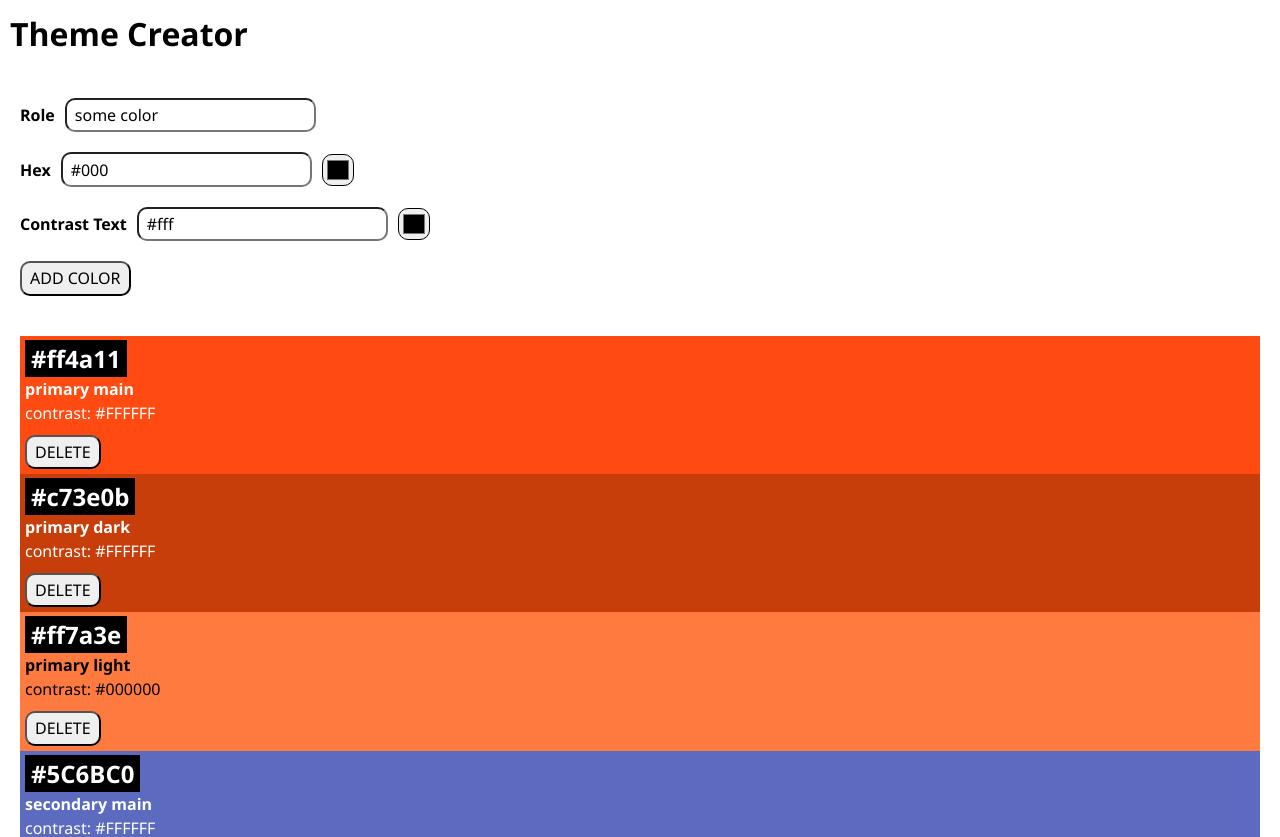
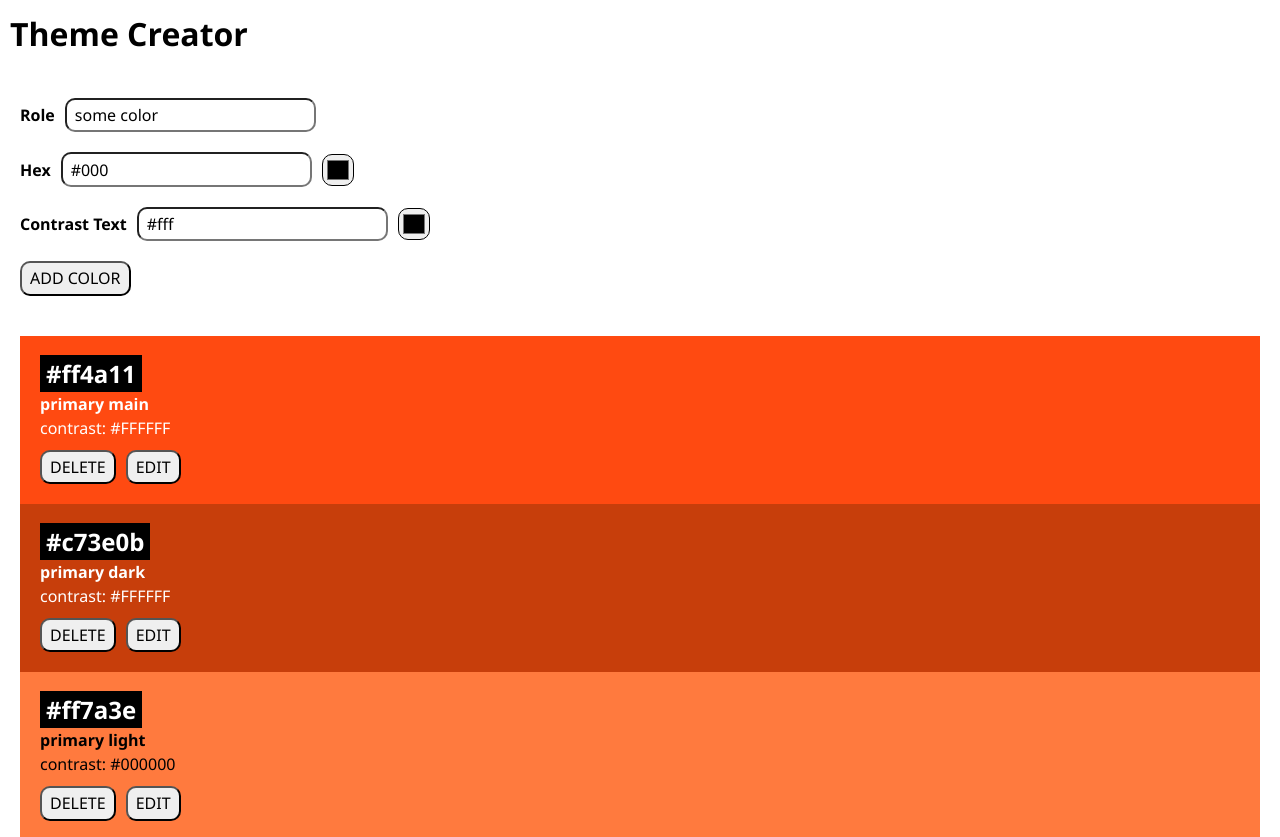
Before and after one commit to marcoh-dev/color-theme-app, a React (Vite) app: page / in a window 1280 px wide. Shown: the top 837 px of the page. Built offline with nearby package versions, Linux system fonts and the light colour scheme.

Commit message:
added feature to edit theme color

```diff
--- a/src/App.jsx
+++ b/src/App.jsx
@@ -7,9 +7,24 @@ import { useState } from "react";
 
 function App() {
   const [colors, setColors] = useState(initialColors);
+  const defaultColorData = {
+    role: "some color",
+    hex: "#000",
+    contrastText: "#fff",
+  };
 
   function handleFormSubmit(formData) {
     setColors([{ id: uid(), role: formData.role, hex: formData.hex, contrastText: formData.contrastText }, ...colors]);
+  }
+
+  function handleColorUpdate(formData) {
+    setColors(
+      colors.map((color) =>
+        color.id === formData.id
+          ? { ...color, hex: formData.hex, role: formData.role, contrastText: formData.contrastText }
+          : color,
+      ),
+    );
   }
 
   function handleColorDelete(colorId) {
@@ -19,7 +34,7 @@ function App() {
   return (
     <>
       <h1>Theme Creator</h1>
-      <ColorForm onSubmit={handleFormSubmit}></ColorForm>
+      <ColorForm onSubmit={handleFormSubmit} initialColorData={defaultColorData} submitLabel="add color"></ColorForm>
       <section className="color-themes">
         <ul className="color-theme">
           {colors.length == 0 ? (
@@ -37,6 +52,7 @@ function App() {
                 hex={color.hex}
                 contrastText={color.contrastText}
                 onDelete={handleColorDelete}
+                onUpdate={handleColorUpdate}
               />
             ))
           )}
--- a/src/Components/Color/Color.css
+++ b/src/Components/Color/Color.css
@@ -1,6 +1,6 @@
 .color-card {
   margin: 0px 10px;
-  padding: 5px;
+  padding: 20px;
   list-style: none;
 }
 
@@ -31,3 +31,7 @@
 .color-card__confirm {
   flex-basis: 100%;
 }
+
+.color-card__form {
+  margin: 40px 0px;
+}
--- a/src/Components/Color/Color.jsx
+++ b/src/Components/Color/Color.jsx
@@ -1,19 +1,40 @@
 import "./Color.css";
 import { useState } from "react";
+import ColorForm from "../ColorForm/ColorForm";
 
-export default function Color({ id, role, hex, contrastText, onDelete }) {
-  const [showDeleteConfirm, setShowDeleteConfirm] = useState(false);
+export default function Color({ id, role, hex, contrastText, onDelete, onUpdate }) {
+  const [isConfirmDeleteVisible, setIsConfirmDeleteVisible] = useState(false);
+  const [isEditFormVisible, setIsEditFormVisible] = useState(false);
+
+  const colorData = {
+    role: role,
+    hex: hex,
+    contrastText: contrastText,
+  };
 
   function handleConfirmDelete() {
     onDelete(id);
   }
 
-  function showConfirm() {
-    setShowDeleteConfirm(true);
+  function showConfirmDelete() {
+    setIsConfirmDeleteVisible(true);
   }
 
-  function hideConfirm() {
-    setShowDeleteConfirm(false);
+  function hideConfirmDelete() {
+    setIsConfirmDeleteVisible(false);
+  }
+
+  function handleUpdateForm(formData) {
+    setIsEditFormVisible(false);
+    onUpdate({ id: id, ...formData });
+  }
+
+  function showEditForm() {
+    setIsEditFormVisible(true);
+  }
+
+  function hideEditForm() {
+    setIsEditFormVisible(false);
   }
 
   return (
@@ -21,23 +42,37 @@ export default function Color({ id, role, hex, contrastText, onDelete }) {
       <h2 className="color-card__highlight">{hex}</h2>
       <p className="color-card__role">{role}</p>
       <p className="color-card__contrast">contrast: {contrastText}</p>
+      {isEditFormVisible ? (
+        <section className="color-card__form">
+          <ColorForm onSubmit={handleUpdateForm} initialColorData={colorData} submitLabel="update color"></ColorForm>
+        </section>
+      ) : null}
       <section className="color-card__buttons">
-        {showDeleteConfirm ? (
+        {isConfirmDeleteVisible ? (
           <>
             <div className="color-card__confirm">
               <h3 className="color-card__highlight">Really delete?</h3>
             </div>
-            <button className="color-card__button" onClick={hideConfirm}>
+            <button className="color-card__button" onClick={hideConfirmDelete}>
               Cancel
             </button>
             <button className="color-card__button" onClick={handleConfirmDelete}>
               Delete
             </button>
           </>
+        ) : isEditFormVisible ? (
+          <button className="color-card__button" onClick={hideEditForm}>
+            Cancel
+          </button>
         ) : (
-          <button className="color-card__button" onClick={showConfirm}>
-            Delete
-          </button>
+          <>
+            <button className="color-card__button" onClick={showConfirmDelete}>
+              Delete
+            </button>
+            <button className="color-card__button" onClick={showEditForm}>
+              Edit
+            </button>
+          </>
         )}
       </section>
     </li>
--- a/src/Components/ColorForm/ColorForm.jsx
+++ b/src/Components/ColorForm/ColorForm.jsx
@@ -1,10 +1,7 @@
 import "./ColorForm.css";
 import ColorInput from "../ColorInput/ColorInput";
 
-export default function ColorForm({
-  onSubmit,
-  initialColorData = { role: "some color", hex: "#000", contrastText: "#fff" },
-}) {
+export default function ColorForm({ onSubmit, submitLabel, initialColorData }) {
   function handleSubmit(event) {
     event.preventDefault();
     const formData = Object.fromEntries(new FormData(event.target));
@@ -39,7 +36,7 @@ export default function ColorForm({
         <ColorInput id="contrastText" defaultValue={initialColorData.contrastText} />
       </section>
       <section className="color-form__section">
-        <button className="color-form__button">add color</button>
+        <button className="color-form__button">{submitLabel}</button>
       </section>
     </form>
   );
```
